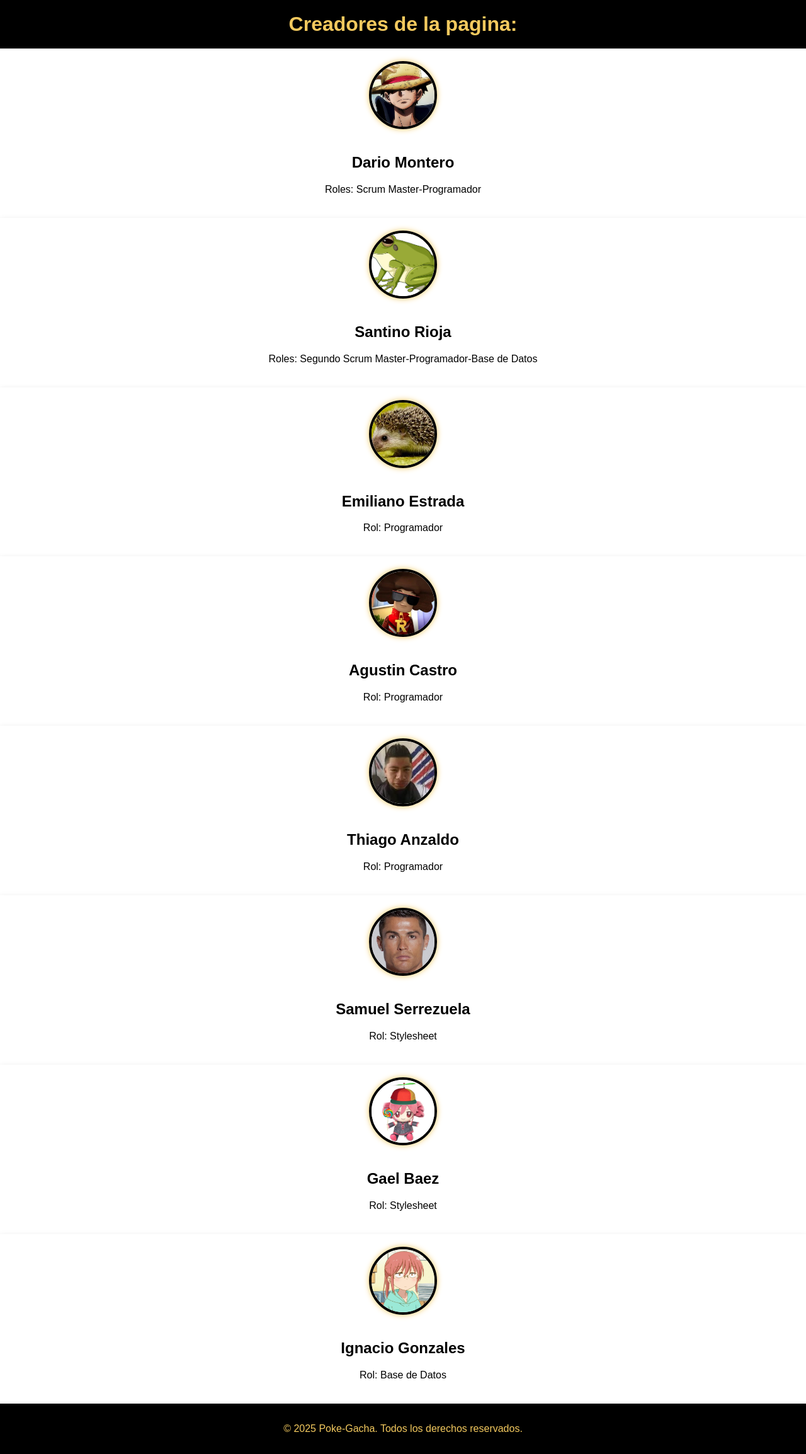
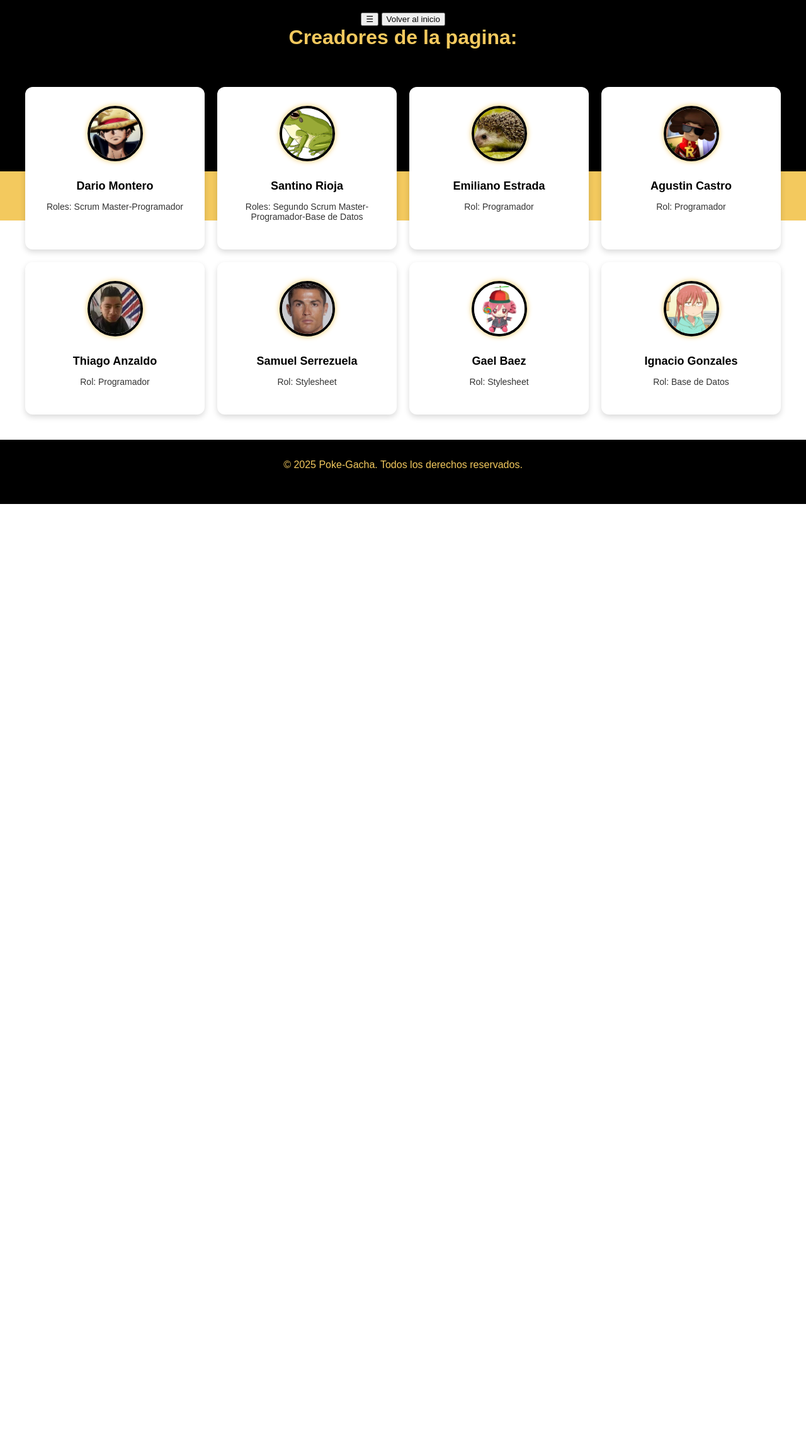
Before and after one commit to SantinoRiojaZupo/Gacha-Dex, a PHP site: page /HTML/creadores.html in a window 1280 px wide. Shown: the whole page at 63% size. After the commit the page ends 800 px from the top, so only its background shows below. Run offline with PHP 8.4, Linux system fonts and the light colour scheme.

Commit message:
Hago cambios en la parte de creadores

```diff
--- a/CSS/estiloCreadores.css
+++ b/CSS/estiloCreadores.css
@@ -2,9 +2,6 @@
       font-family: Arial, sans-serif;
       margin: 0;
       padding: 0;
-      height: 100vh;
-      display: flex;
-      flex-direction: column;
       background: linear-gradient(to bottom,
                   #000000 0 35%,   /* parte superior negra */
                   #f3c95e 35% 45%,/* franja amarilla */
@@ -12,66 +9,64 @@
       );
     }
 
-    /* Botón central tipo ultraball */
-    .ultraball-boton {
-      position: absolute;
-      top: 35%;
-      left: 50%;
-      transform: translate(-50%, -50%);
-      width: 120px;
-      height: 120px;
-      border-radius: 50%;
-      background: white;
-      border: 10px solid #000000;
-      box-shadow: 0px 0px 25px #f3c95e;
-      display: flex;
-      align-items: center;
-      justify-content: center;
-      font-weight: bold;
-      font-size: 18px;
-      color: #000;
-    }
-
     header {
       text-align: center;
       padding: 20px;
       color: #f3c95e;
+    }
+    .barraInicio {
+        display: flex left;
+        content: left;
+      background-color: #000000;
+      padding: 10px;
+      text-align: left;
     }
 
     h1 {
       margin: 0;
     }
 
-    .contenedor {
-      flex: 1;
+    .contenedores {
+      max-width: 1300px; /* ancho total de los cuadrados */
+      margin: 0 auto;
       display: grid;
-      grid-template-columns: repeat(auto-fit, minmax(220px, 1fr));
+      grid-template-columns: repeat(auto-fit, minmax(280px, 1fr));
       gap: 20px;
       padding: 40px;
-      position: relative;
-      z-index: 2; /* que quede sobre el fondo */
     }
 
     .card {
       background-color: white;
+      border-radius: 12px;
       box-shadow: 0px 4px 10px rgba(0,0,0,0.15);
       text-align: center;
-      padding: 20px;
+      padding: 30px 20px;
       transition: transform 0.2s;
     }
 
     .card:hover {
       transform: scale(1.05);
+      box-shadow: 0px 6px 15px rgba(0,0,0,0.25);
     }
 
     .card img {
-      width: 100px;
-      height: 100px;
+      width: 80px;
+      height: 80px;
       border-radius: 50%;
       margin-bottom: 15px;
       object-fit: cover;
       border: 4px solid #000000;
-      box-shadow: 0px 0px 10px #f3c95e;
+      box-shadow: 0px 0px 8px #f3c95e;
+    }
+
+    .card h2 {
+      margin: 10px 0 5px;
+      font-size: 18px;
+    }
+
+    .card p {
+      font-size: 14px;
+      color: #333;
     }
 
     footer {
--- a/HTML/creadores.html
+++ b/HTML/creadores.html
@@ -11,6 +11,10 @@
 
 <body>
     <header>
+        <div id="barraInicio">
+            <button id="menu">☰</button>
+            <button id="volverInicio" onclick="location.href='../html/paginaPrincipal.html'">Volver al inicio</button>
+        </div>
         <h1>Creadores de la pagina:</h1>
     </header>
     <main class="contenedores">
```
